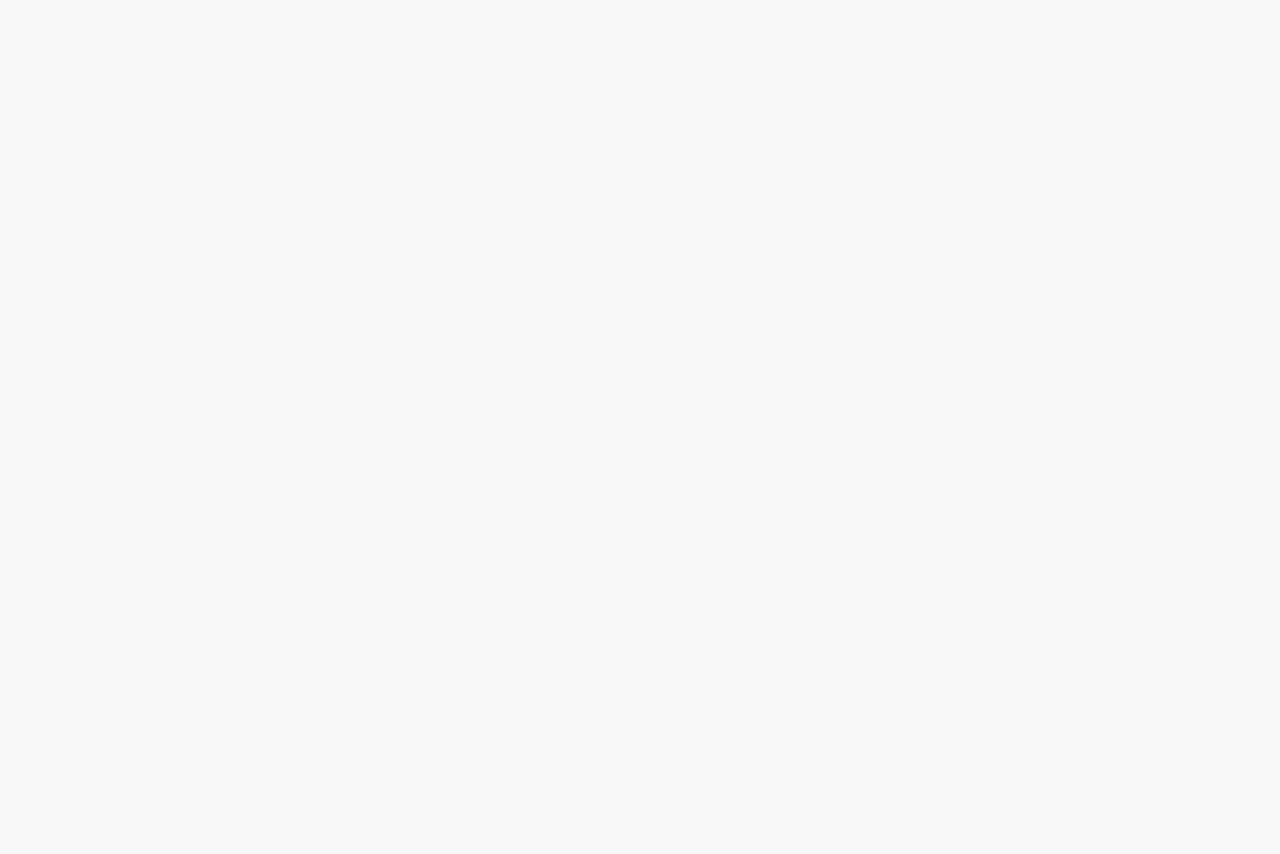
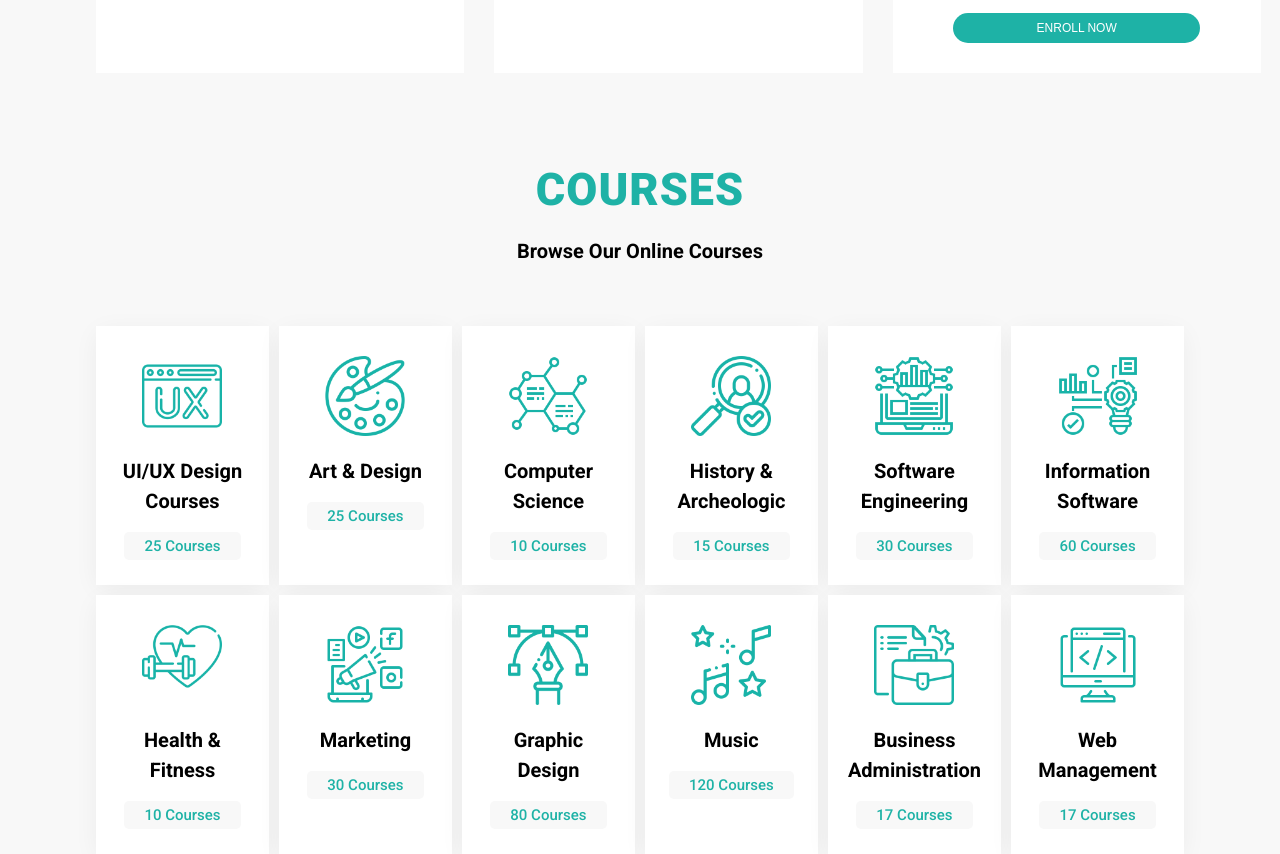
Before and after one commit to Chandimaisuru/Educational_websit-React-Js, a React (Create React App) app: page /courses in a window 1280 px wide. Shown: the part 2814-3668 px from the top of the page. Before the commit the page ends 2860 px from the top, so only its background shows below. Built offline with nearby package versions, Linux system fonts and the light colour scheme.

Commit message:
All Courses done

```diff
--- a/src/App.css
+++ b/src/App.css
@@ -103,7 +103,7 @@ p{
 }
 
 .margin{
-margin-top: 57.3%;
+margin-top: 63.3%;
 }
 
 .grid {
@@ -122,6 +122,20 @@ margin-top: 57.3%;
 
 }
 
+.grid3 {
+  display: grid;
+  grid-template-columns: repeat(6,1fr);
+  grid-gap: 10px;
+
+}
+.padding{
+  padding: 80px 0;
+}
+.shadow{
+  box-shadow: 0 5px 25px -2px rgba(0 0 0 /6%);
+  background-color: #fff;
+}
+
 @media screen and (max-width:768px) {
 
    .grid{
--- a/src/components/allcourses/CourseHome.jsx
+++ b/src/components/allcourses/CourseHome.jsx
@@ -1,12 +1,14 @@
 import React from 'react'
 import Back from "../common/back/Back"
 import CourseCard from './CourseCard'
+import OnlineCourses from './OnlineCourses'
 
 function CourseHome() {
   return (
     <>
      <Back title ='Explore Courses'/>
      <CourseCard/>
+     <OnlineCourses/>
 
     </>
   )
--- a/src/components/allcourses/OnlineCourses.jsx
+++ b/src/components/allcourses/OnlineCourses.jsx
@@ -1,8 +1,30 @@
 import React from 'react'
+import Title from "../common/title/Title"
+import{online}from "../../dummydata"
 
 function OnlineCourses() {
   return (
-    <div>OnlineCourses</div>
+    <>
+    <section className='online'>
+      <div className="container">
+
+         <Title subtitle="COURSES" title ='Browse Our Online Courses'/>
+
+         <div className="content grid3">
+          {online.map((val)=>(
+            <div className="box">
+              <div className="img">
+                <img src={val.cover} alt="" />
+                <img src={val.hoverCover} alt=""  className='show'/>
+              </div>
+              <h1>{val.courseName}</h1>
+              <span>{val.course}</span>
+            </div>
+          ))}
+         </div>
+      </div>
+    </section>
+    </>
   )
 }
 
--- a/src/components/allcourses/courses.css
+++ b/src/components/allcourses/courses.css
@@ -56,6 +56,8 @@
     display: flex;
     align-items: center;
     color: gray;
+    gap: 8px;
+
 
 }
 
@@ -90,3 +92,57 @@
     color: black;
     font-weight: 600;
 }
+
+.online {
+    text-align: center;
+}
+.online .box {
+    box-shadow: 0 5px 25px -2px rgba(0 0 0 /6%);
+    background-color: #fff;
+    padding: 30px 20px;
+    transition: 0.5s;
+}
+
+.online .img{
+ width: 80px;
+ height: 80px;
+ margin: auto;
+ position: relative;
+}
+
+.online img{
+    width: 100%;
+    height: 100%;
+    object-fit: cover;
+}
+.online h1{
+    font-weight: 500px;
+    font-size: 20px;
+    margin: 20px 0;
+    line-height: 30px;
+}
+.online span{
+    background-color: #f8f8f8;
+    padding: 5px 20px;
+    font-weight: 500;
+    font-size: 15px;
+    color: #1eb2a6;
+    border-radius: 5px;
+}
+.online .box .show {
+    opacity: 0;
+}
+
+.online .box:hover{
+    background-color: #1eb2a6;
+    border-radius: 5px;
+    cursor: pointer;
+     color: #fff;
+}
+
+.online .box:hover .show{
+    opacity: 1;
+    position: absolute;
+    top: 0;
+    left: 0;
+}
--- /dev/null
+++ b/src/components/home/HAbout.jsx
@@ -0,0 +1,67 @@
+import React from 'react'
+import {coursesCard} from '../../dummydata'
+import Title from "../common/title/Title"
+
+function HAbout() {
+  return (
+    <>
+    <section className='homeAbout'>
+        <div className="container">
+        <Title subtitle="COURSES" title ='Browse Our Online Courses'/>
+        <div className='coursesCard'>
+        <div className="grid2">
+         {coursesCard.slice(0,3).map((val)=>{
+            return(
+            <div className="items">
+                <div className="content flex">
+                    <div className="left">
+                        <div className="img">
+                            <img src={val.cover} alt="" />
+                        </div>
+                    </div>
+                    <div className="text">
+                        <h1>{val.coursesName}</h1>
+                        <div className="rate">
+                            <i className='fa fa-star'></i>
+                            <i className='fa fa-star'></i>
+                            <i className='fa fa-star'></i>
+                            <i className='fa fa-star'></i>
+                            <i className='fa fa-star'></i>
+                            <label htmlFor="">(5.0)</label>
+                        </div>
+                        <div className="details">
+                            {val.courTeacher.map((details)=>(
+                                <>
+                                <div className="box">
+                                    <div className="dimg">
+                                        <img src={details.dcover} alt="" />
+                                    </div>
+                                    <div className="para">
+                                        <h4>{details.name}</h4>
+                                    </div>
+                                </div>
+                                <span>{details.totalTime}</span>
+                                </>
+                            ))}
+                        </div>
+                    </div>
+                </div>
+                <div className="price">
+                    <h3>
+                        {val.priceAll}/{val.pricePer}
+                    </h3>
+                </div>
+                <button className='outline-btn'>ENROLL NOW</button>
+            </div>
+            )
+         })}
+        </div>
+
+       </div>
+        </div>
+    </section>
+    </>
+  )
+}
+
+export default HAbout
--- a/src/components/home/Home.jsx
+++ b/src/components/home/Home.jsx
@@ -1,6 +1,7 @@
 import React from 'react'
 import Hero from './hero/Hero'
 import AboutCard from '../about/AboutCard'
+import HAbout from './HAbout'
 
 
 function Home() {
@@ -8,6 +9,7 @@ function Home() {
         <>
         <Hero/>
         <AboutCard/>
+        <HAbout/>
         </>
     )
 }
```
